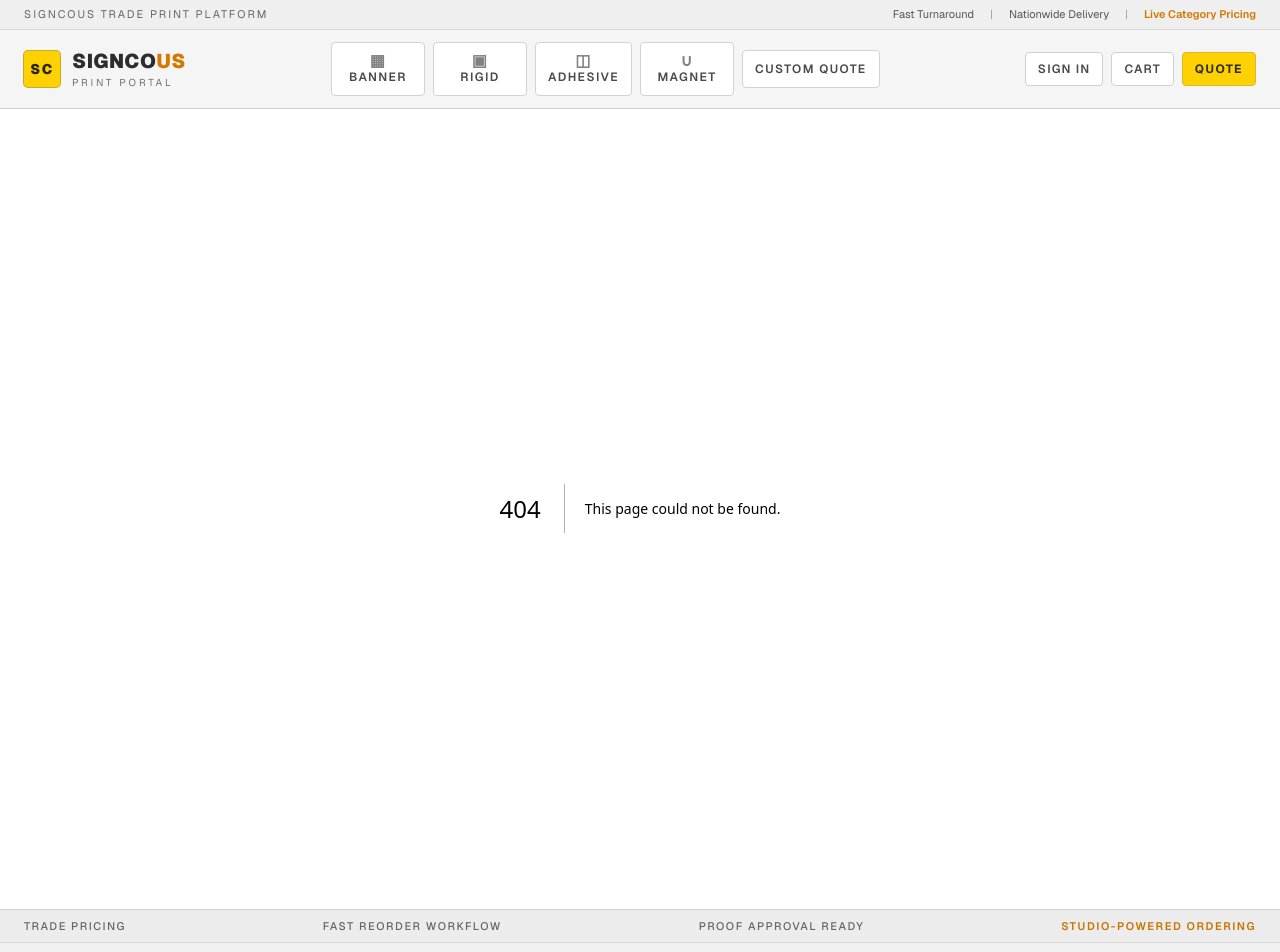
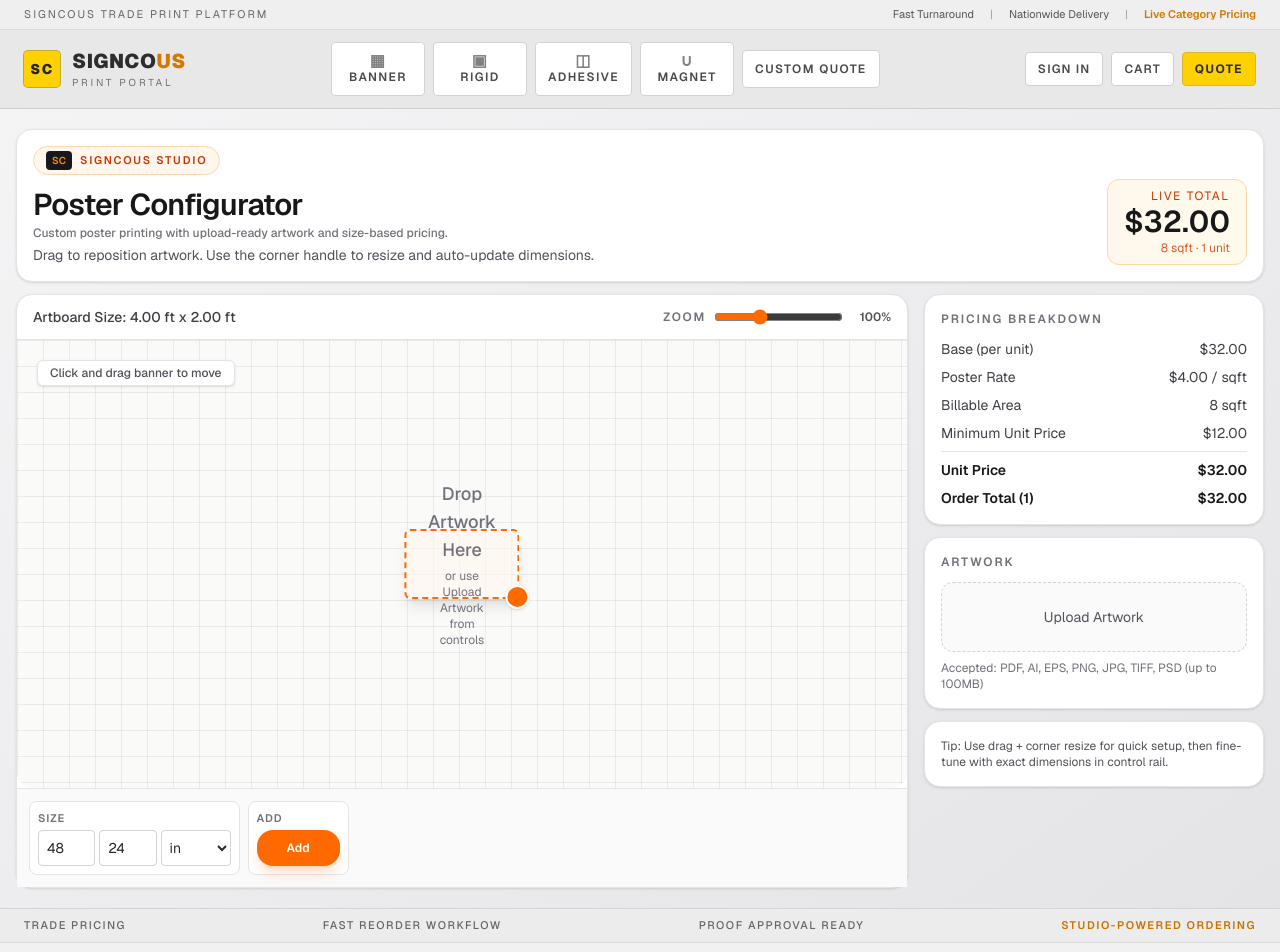
Before and after one commit to Moecharaf/signcous-app, a Next.js app: page /banners/poster in a window 1280 px wide. Before the commit this address had no page. Shown: the top 952 px of the page. Built offline with nearby package versions, Linux system fonts and the light colour scheme.

Commit message:
Add poster product builder with size-only layout and retail pricing

```diff
--- /dev/null
+++ b/src/app/banners/poster/page.tsx
@@ -0,0 +1,19 @@
+import type { Metadata } from "next";
+import VinylBannerBuilder from "@/components/product-builder/VinylBannerBuilder";
+
+export const metadata: Metadata = {
+  title: "Poster — Signcous",
+  description:
+    "Order custom posters online with live size pricing and artwork upload.",
+};
+
+export default function PosterPage() {
+  return (
+    <VinylBannerBuilder
+      productName="Poster"
+      productDescription="Custom poster printing with upload-ready artwork and size-based pricing."
+      pricingMode="poster"
+      productId={54}
+    />
+  );
+}
--- a/src/app/page.tsx
+++ b/src/app/page.tsx
@@ -41,6 +41,13 @@
     name: "Mesh Banner",
     href: "/banners/mesh-banner",
     description: "Durable 8oz coated polyester mesh with 37% air-flow perforation.",
+    label: "Builder",
+  },
+  {
+    id: "manual-poster",
+    name: "Poster",
+    href: "/banners/poster",
+    description: "Poster builder with upload and rounded-up area pricing.",
     label: "Builder",
   },
 ];
--- a/src/components/product-builder/VinylBannerBuilder.tsx
+++ b/src/components/product-builder/VinylBannerBuilder.tsx
@@ -7,11 +7,13 @@
   calculateCanvasPrice,
   calculateHdpePrice,
   calculateMeshPrice,
+  calculatePosterPrice,
   type EdgeFinish,
   formatPrice,
   getCanvasSqFtRate,
   getHdpeSqFtRate,
   getMeshSqFtRate,
+  getPosterSqFtRate,
   type GrommetMode,
   type Material,
 } from "@/lib/pricing";
@@ -76,7 +78,7 @@
   productName?: string;
   productDescription?: string;
   productId?: number;
-  pricingMode?: "banner" | "canvas" | "mesh" | "hdpe";
+  pricingMode?: "banner" | "canvas" | "mesh" | "hdpe" | "poster";
 }
 
 const MIN_IN = 6;
@@ -162,7 +164,10 @@
   const isCanvasProduct = pricingMode === "canvas";
   const isMeshProduct   = pricingMode === "mesh";
   const isHdpeProduct   = pricingMode === "hdpe";
+  const isPosterProduct = pricingMode === "poster";
+  const effectiveQtyNum = isPosterProduct ? 1 : qtyNum;
   const isMeshMaterial  = isMeshProduct || form.material === "Mesh Banner";
+  const posterBillableSqFt = Math.max(1, Math.ceil((widthIn / 12) * (heightIn / 12)));
   const meshBillableSqFt = Math.max(1, Math.ceil((widthIn / 12) * (heightIn / 12)));
   const perimeterFt = 2 * ((widthIn / 12) + (heightIn / 12));
   const meshWebbingCost = form.meshWebbing ? perimeterFt * 1.75 : 0;
@@ -174,17 +179,18 @@
 
   const canvasRate = useMemo(() => getCanvasSqFtRate(qtyNum), [qtyNum]);
   const hdpeRate = useMemo(() => getHdpeSqFtRate(qtyNum), [qtyNum]);
+  const posterRate = useMemo(() => getPosterSqFtRate(posterBillableSqFt), [posterBillableSqFt]);
   const meshRate   = useMemo(() => getMeshSqFtRate(meshBillableSqFt), [meshBillableSqFt]);
   const meshGrommetPoints = useMemo(
-    () => getGrommetPoints(widthIn, heightIn, !isCanvasProduct && !isHdpeProduct && form.grommets, form.grommetMode),
-    [widthIn, heightIn, isCanvasProduct, isHdpeProduct, form.grommets, form.grommetMode]
+    () => getGrommetPoints(widthIn, heightIn, !isCanvasProduct && !isHdpeProduct && !isPosterProduct && form.grommets, form.grommetMode),
+    [widthIn, heightIn, isCanvasProduct, isHdpeProduct, isPosterProduct, form.grommets, form.grommetMode]
   );
 
   const pricing = useMemo(
     () => {
       if (isMeshProduct) {
         const m = calculateMeshPrice(
-          widthNum, heightNum, form.unit, qtyNum,
+          widthNum, heightNum, form.unit, effectiveQtyNum,
           form.grommets,
           form.meshWelding,
           form.meshWebbing,
@@ -208,11 +214,11 @@
       }
 
       if (isCanvasProduct) {
-        const canvasPricing = calculateCanvasPrice(widthNum, heightNum, form.unit, qtyNum);
+        const canvasPricing = calculateCanvasPrice(widthNum, heightNum, form.unit, effectiveQtyNum);
 
         return {
           sqFt: canvasPricing.sqFt,
-          basePricePerUnit: canvasPricing.baseTotalPrice / qtyNum,
+          basePricePerUnit: canvasPricing.baseTotalPrice / effectiveQtyNum,
           grommetCostPerUnit: 0,
           edgeFinishCostPerUnit: 0,
           polePocketCostPerUnit: 0,
@@ -226,7 +232,7 @@
       }
 
       if (isHdpeProduct) {
-        const hdpePricing = calculateHdpePrice(widthIn, heightIn, qtyNum);
+        const hdpePricing = calculateHdpePrice(widthIn, heightIn, effectiveQtyNum);
 
         return {
           sqFt: hdpePricing.sqFt,
@@ -243,10 +249,28 @@
         };
       }
 
+      if (isPosterProduct) {
+        const posterPricing = calculatePosterPrice(widthNum, heightNum, form.unit, effectiveQtyNum, false);
+
+        return {
+          sqFt: posterPricing.sqFt,
+          basePricePerUnit: posterPricing.basePricePerUnit,
+          grommetCostPerUnit: 0,
+          edgeFinishCostPerUnit: 0,
+          polePocketCostPerUnit: 0,
+          windSlitsCostPerUnit: 0,
+          hemmingCostPerUnit: 0,
+          addOnCostPerUnit: 0,
+          rushSurchargePerUnit: posterPricing.rushSurchargePerUnit,
+          unitPrice: posterPricing.unitPrice,
+          totalPrice: posterPricing.totalPrice,
+        };
+      }
+
       return calculateBannerPrice({
         widthIn,
         heightIn,
-        quantity: qtyNum,
+        quantity: effectiveQtyNum,
         material: form.material,
         doubleSided: form.doubleSided,
         grommets: form.grommets,
@@ -262,6 +286,7 @@
       isMeshProduct,
       isCanvasProduct,
       isHdpeProduct,
+      isPosterProduct,
       widthNum,
       heightNum,
       form.unit,
@@ -330,14 +355,15 @@
       height: heightNum,
       unit: form.unit,
       quantity: qtyNum,
-      material: isHdpeProduct ? "HDPE" : isCanvasProduct ? "Canvas" : isMeshProduct ? "Mesh Banner" : form.material,
-      doubleSided: (isCanvasProduct || isMeshProduct || isHdpeProduct) ? false : form.doubleSided,
-      grommets: (isCanvasProduct || isHdpeProduct) ? false : form.grommets,
-      edgeFinish: (isCanvasProduct || isHdpeProduct) ? "none" : isMeshProduct ? meshEdgeFinish : form.edgeFinish,
-      polePockets: (isCanvasProduct || isHdpeProduct) ? false : form.polePockets,
-      windSlits: (isCanvasProduct || isMeshProduct || isHdpeProduct) ? false : form.windSlits,
-      hemming: (isCanvasProduct || isMeshProduct || isHdpeProduct) ? false : form.hemming,
-      rush: (isCanvasProduct || isHdpeProduct) ? false : form.rush,
+      quantity: effectiveQtyNum,
+      material: isPosterProduct ? "Poster" : isHdpeProduct ? "HDPE" : isCanvasProduct ? "Canvas" : isMeshProduct ? "Mesh Banner" : form.material,
+      doubleSided: (isCanvasProduct || isMeshProduct || isHdpeProduct || isPosterProduct) ? false : form.doubleSided,
+      grommets: (isCanvasProduct || isHdpeProduct || isPosterProduct) ? false : form.grommets,
+      edgeFinish: (isCanvasProduct || isHdpeProduct || isPosterProduct) ? "none" : isMeshProduct ? meshEdgeFinish : form.edgeFinish,
+      polePockets: (isCanvasProduct || isHdpeProduct || isPosterProduct) ? false : form.polePockets,
+      windSlits: (isCanvasProduct || isMeshProduct || isHdpeProduct || isPosterProduct) ? false : form.windSlits,
+      hemming: (isCanvasProduct || isMeshProduct || isHdpeProduct || isPosterProduct) ? false : form.hemming,
+      rush: (isCanvasProduct || isHdpeProduct || isPosterProduct) ? false : form.rush,
       uploadedFileUrl,
       uploadedFileName,
       unitPrice: pricing.unitPrice,
@@ -525,7 +551,7 @@
             <div className="rounded-xl border border-orange-200 bg-gradient-to-r from-orange-50 to-amber-50 px-4 py-2 text-right">
               <div className="text-xs uppercase tracking-[0.14em] text-orange-700">Live Total</div>
               <div className="text-3xl font-semibold text-zinc-900">{formatPrice(pricing.totalPrice)}</div>
-              <div className="text-xs text-orange-700/80">{pricing.sqFt} sqft · {qtyNum} unit{qtyNum !== 1 ? "s" : ""}</div>
+              <div className="text-xs text-orange-700/80">{pricing.sqFt} sqft · {effectiveQtyNum} unit{effectiveQtyNum !== 1 ? "s" : ""}</div>
             </div>
           </div>
         </div>
@@ -664,6 +690,7 @@
                   </div>
                 </ControlBox>
 
+                {!isPosterProduct && (
                 <ControlBox title="Material">
                   {isCanvasProduct ? (
                     <div className="flex h-9 items-center rounded border border-zinc-300 bg-zinc-100 px-2 text-sm font-medium text-zinc-700">
@@ -689,8 +716,9 @@
                     </select>
                   )}
                 </ControlBox>
+                )}
 
-                {!(isCanvasProduct || isHdpeProduct) && (
+                {!(isCanvasProduct || isHdpeProduct || isPosterProduct) && (
                   <>
                     {!isMeshProduct && (
                       <ControlBox title="Print">
@@ -815,6 +843,16 @@
                   </>
                 )}
 
+                {isPosterProduct ? (
+                  <ControlBox title="Add">
+                    <Button
+                      className="h-9 w-full rounded bg-orange-500 text-xs font-semibold text-white hover:bg-orange-400"
+                      onClick={handleAddToCart}
+                    >
+                      {addedToCart ? "Added" : "Add"}
+                    </Button>
+                  </ControlBox>
+                ) : (
                 <ControlBox title="Qty / Add" error={errors.quantity}>
                   <div className="grid grid-cols-[70px_1fr] gap-1">
                     <input
@@ -832,6 +870,7 @@
                     </Button>
                   </div>
                 </ControlBox>
+                )}
               </div>
             </div>
           </div>
@@ -851,6 +890,12 @@
                     <Row label="Rate" value={`${formatPrice(hdpeRate)} / sqft`} />
                     <Row label="Square Feet" value={String(pricing.sqFt)} />
                     <Row label="Minimum Order" value="$20.00" />
+                  </>
+                ) : isPosterProduct ? (
+                  <>
+                    <Row label="Poster Rate" value={`${formatPrice(posterRate)} / sqft`} />
+                    <Row label="Billable Area" value={`${pricing.sqFt} sqft`} />
+                    <Row label="Minimum Unit Price" value="$12.00" />
                   </>
                 ) : isMeshProduct ? (
                   <>
@@ -878,7 +923,7 @@
                 )}
                 <div className="my-2 border-t border-zinc-200" />
                 <Row label="Unit Price" value={formatPrice(pricing.unitPrice)} strong />
-                <Row label={`Order Total (${qtyNum})`} value={formatPrice(pricing.totalPrice)} strong className="text-orange-600" />
+                <Row label={`Order Total (${effectiveQtyNum})`} value={formatPrice(pricing.totalPrice)} strong className="text-orange-600" />
               </div>
             </div>
 
--- a/src/lib/pricing.ts
+++ b/src/lib/pricing.ts
@@ -100,6 +100,15 @@
   totalPrice: number;
 }
 
+export interface PosterPricingResult {
+  sqFt: number;
+  ratePerSqFt: number;
+  basePricePerUnit: number;
+  rushSurchargePerUnit: number;
+  unitPrice: number;
+  totalPrice: number;
+}
+
 export function getHdpeSqFtRate(quantity: number): number {
   const safeQuantity = Number.isFinite(quantity) ? Math.max(1, quantity) : 1;
   if (safeQuantity < 10) return 4.5;
@@ -117,6 +126,47 @@
   if (safeQuantity <= 25) return 5.99;
   if (safeQuantity <= 50) return 5.49;
   return 4.99;
+}
+
+export function getPosterSqFtRate(areaSqFt: number): number {
+  const safeAreaSqFt = Number.isFinite(areaSqFt) ? Math.max(1, areaSqFt) : 1;
+
+  if (safeAreaSqFt <= 5) return 4.5;
+  if (safeAreaSqFt <= 15) return 4.0;
+  if (safeAreaSqFt <= 30) return 3.5;
+  if (safeAreaSqFt <= 100) return 3.0;
+  return 2.6;
+}
+
+export function calculatePosterPrice(
+  width: number,
+  height: number,
+  unit: "inches" | "feet",
+  quantity: number = 1,
+  rush: boolean = false
+): PosterPricingResult {
+  const safeWidth = Number.isFinite(width) ? Math.max(0, width) : 0;
+  const safeHeight = Number.isFinite(height) ? Math.max(0, height) : 0;
+  const safeQuantity = Number.isFinite(quantity) ? Math.max(1, quantity) : 1;
+
+  const widthFt = unit === "feet" ? safeWidth : safeWidth / 12;
+  const heightFt = unit === "feet" ? safeHeight : safeHeight / 12;
+  const sqFt = Math.max(1, Math.ceil(widthFt * heightFt));
+  const ratePerSqFt = getPosterSqFtRate(sqFt);
+
+  const basePricePerUnit = sqFt * ratePerSqFt;
+  const rushSurchargePerUnit = rush ? basePricePerUnit * 1.0 : 0;
+  const unitPrice = Math.max(basePricePerUnit + rushSurchargePerUnit, 12);
+  const totalPrice = unitPrice * safeQuantity;
+
+  return {
+    sqFt,
+    ratePerSqFt,
+    basePricePerUnit: Math.round(basePricePerUnit * 100) / 100,
+    rushSurchargePerUnit: Math.round(rushSurchargePerUnit * 100) / 100,
+    unitPrice: Math.round(unitPrice * 100) / 100,
+    totalPrice: Math.round(totalPrice * 100) / 100,
+  };
 }
 
 export function calculateCanvasPrice(
```
